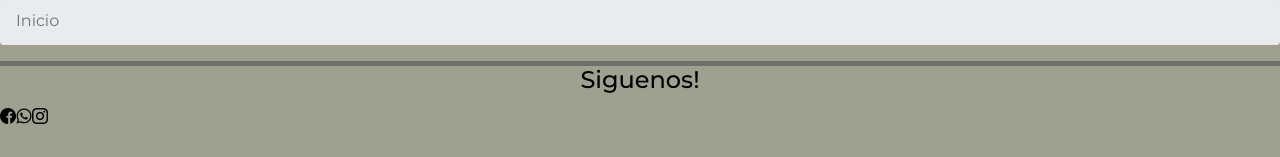
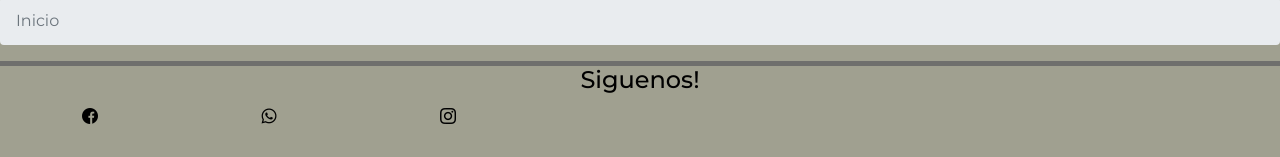
Before and after one commit to jimecossio/JijuReceipes, a plain HTML site: page index.html in a window 1280 px wide. Shown: the part 1964-2121 px from the top of the page. Drawn offline with nearby package versions, Linux system fonts and the light colour scheme.

Commit message:
Update styles.css

```diff
--- a/CSS/styles.css
+++ b/CSS/styles.css
@@ -488,6 +488,9 @@ body footer {
 }
 body footer  .imgFooter {
         display: flex;
+    width: 42%;
+    justify-content: space-around;
+    flex-direction: row;
     }
 
 @media (min-width: 517px) and (max-width: 980px) {
```
